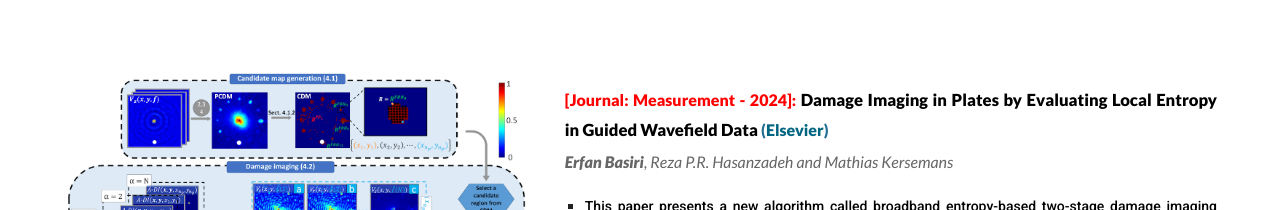
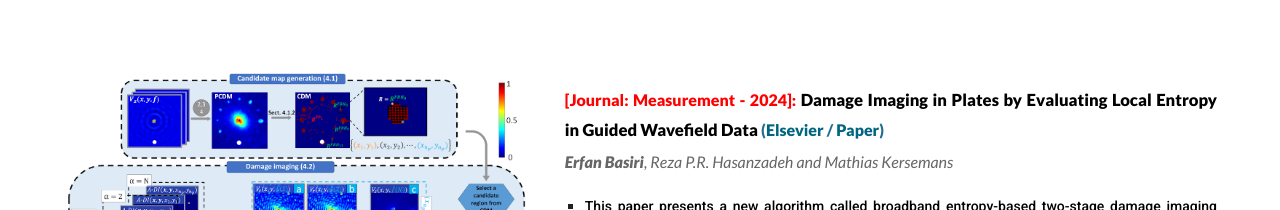
Before and after one commit to EBARV/EBARV.github.io, a plain HTML site: page index.html in a window 1280 px wide. Shown: the part 4440-4650 px from the top of the page. Drawn offline with Linux system fonts and the light colour scheme.

Commit message:
Add paper link for the local-entropy damage imaging article
Co-Authored-By: Claude Opus 5.5 <noreply@anthropic.com>

```diff
--- a/index.html
+++ b/index.html
@@ -180,7 +180,7 @@
         <img src="images/be2di-damage-maps.png" alt="BE2DI damage maps">
       </div>
       <div class="right">
-        <p class="pub-title" style="margin-bottom:2pt"><span class="tag s12">[Journal: Measurement - 2024]:</span> <a class="title s125" href="https://www.sciencedirect.com/science/article/abs/pii/S0263224124002318" target="_blank" rel="noopener">Damage Imaging in Plates by Evaluating Local Entropy in Guided Wavefield Data</a> <span class="links s12">(<a href="https://www.sciencedirect.com/science/article/abs/pii/S0263224124002318" target="_blank" rel="noopener">Elsevier</a>)</span></p>
+        <p class="pub-title" style="margin-bottom:2pt"><span class="tag s12">[Journal: Measurement - 2024]:</span> <a class="title s125" href="https://www.sciencedirect.com/science/article/abs/pii/S0263224124002318" target="_blank" rel="noopener">Damage Imaging in Plates by Evaluating Local Entropy in Guided Wavefield Data</a> <span class="links s12">(<a href="https://www.sciencedirect.com/science/article/abs/pii/S0263224124002318" target="_blank" rel="noopener">Elsevier</a> / <a href="https://www.academia.edu/download/123333684/BE2DI_CLEANREVISEDVERSION.pdf" target="_blank" rel="noopener">Paper</a>)</span></p>
         <p class="authors"><b>Erfan Basiri</b>, Reza P.R. Hasanzadeh and Mathias Kersemans</p>
         <ul class="bullets">
           <li><p>This paper presents a new algorithm called broadband entropy-based two-stage damage imaging (BE2DI) for the detection and imaging of defects in multi-layer plates.</p></li>
```
